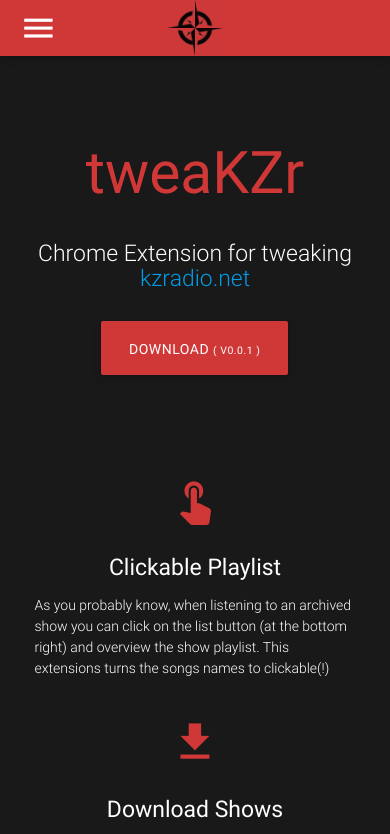
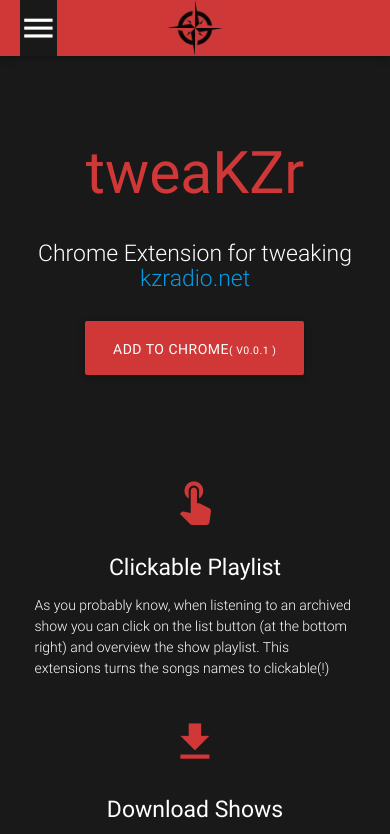
Before and after one commit to ramybenaroya/tweakzr, a plain HTML site: page index.html in a window 390 px wide. Shown: the top 834 px of the page. Drawn offline with nearby package versions, Linux system fonts and the light colour scheme.

Commit message:
add chrome web store link

```diff
--- a/index.html
+++ b/index.html
@@ -21,7 +21,7 @@
       <ul id="nav-mobile" class="side-nav">
         <li><a href="https://github.com/ramybenaroya/tweakzr">Github</a></li>
       </ul>
-      <a href="#" data-activates="nav-mobile" class="button-collapse"><i class="material-icons">menu</i></a>
+      <a href="#" data-activates="nav-mobile" class="button-collapse kz-black"><i class="material-icons">menu</i></a>
     </div>
   </nav>
   <div class="section no-pad-bot" id="index-banner">
@@ -32,7 +32,7 @@
         <h5 class="header col s12 light">Chrome Extension for tweaking <a href="http://kzradio.net" target="_blank">kzradio.net</a></h5>
       </div>
       <div class="row center">
-        <a href="https://github.com/ramybenaroya/tweakzr/raw/master/bin/tweakzr.crx" id="download-button" class="btn-large waves-effect waves-light kz-red white-text">Download <small>( v0.0.1 )</small></a>
+        <a href="https://chrome.google.com/webstore/detail/tweakzr/kablecapjmdiiefiomehepebhoammfkp" id="download-button" class="btn-large waves-effect waves-light kz-red white-text">Add to Chrome<small>( v0.0.1 )</small></a>
       </div>
       <br><br>
 
```
